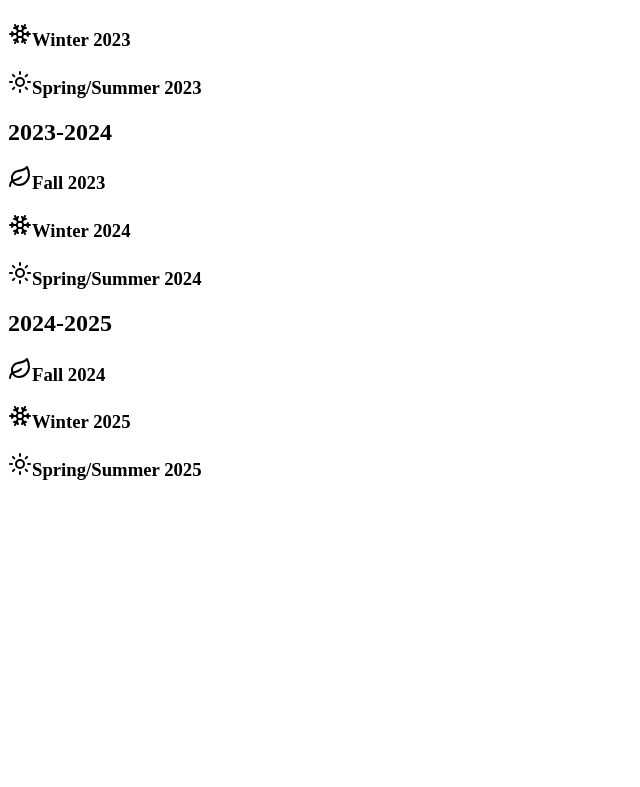
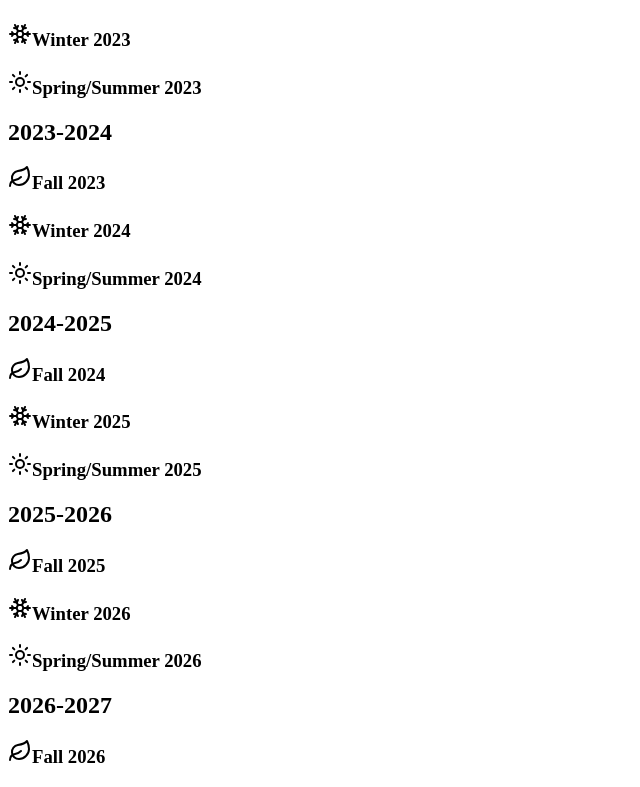
Before and after one commit to brandonnly/tmu-planner, a React (Vite) app in the folder frontend/: page / in a window 1280 px wide. Shown: the part 1618-2405 px from the top of the page, without its empty margins (0-640 px from the left). Before the commit the page ends 2118 px from the top, so only its background shows below. Built offline with nearby package versions, Linux system fonts and the light colour scheme.

Commit message:
feat: :sparkles: dynamically generate semsesters from beginning and end

```diff
--- a/frontend/src/components/academic-planner.tsx
+++ b/frontend/src/components/academic-planner.tsx
@@ -3,6 +3,14 @@ import { Card } from "@/components/ui/card";
 import { CourseCard } from "@/components/course-card";
 import { useState } from "react";
 import { Leaf, Snowflake, Sun } from "lucide-react";
+
+type Term = "Fall" | "Winter" | "Spring/Summer";
+
+interface Semester {
+  term: Term;
+  year: number;
+  id: string;
+}
 
 // Example course data - you can replace this with your actual data structure
 interface Course {
@@ -11,9 +19,75 @@ interface Course {
   courseName: string;
 }
 
+function generateSemesters(startTerm: Term, startYear: number, endTerm: Term, endYear: number): Semester[] {
+  const terms: Term[] = ["Fall", "Winter", "Spring/Summer"];
+  const semesters: Semester[] = [];
+
+  // Adjust end year if the end term is Winter or Spring/Summer
+  // because these terms belong to the previous academic year
+  const adjustedEndYear = endTerm === "Fall" ? endYear : endYear - 1;
+
+  let currentYear = startYear;
+  let currentTermIndex = terms.indexOf(startTerm);
+  const endTermIndex = terms.indexOf(endTerm);
+
+  while (currentYear < adjustedEndYear || (currentYear === adjustedEndYear && currentTermIndex <= endTermIndex)) {
+    const currentTerm = terms[currentTermIndex];
+
+    // Adjust year for Winter and Spring/Summer terms
+    const adjustedYear = currentTerm === "Fall" ? currentYear : currentYear + 1;
+
+    // Create semester ID in lowercase format
+    const termId = currentTerm.toLowerCase().replace("/", "-");
+
+    semesters.push({
+      term: currentTerm,
+      year: adjustedYear,
+      id: `${termId}-${adjustedYear}`,
+    });
+
+    currentTermIndex++;
+    if (currentTermIndex >= terms.length) {
+      currentTermIndex = 0;
+      currentYear++;
+    }
+  }
+
+  return semesters;
+}
+
+function groupSemestersByAcademicYear(semesters: Semester[]): Record<number, Semester[]> {
+  const academicYears: Record<number, Semester[]> = {};
+
+  semesters.forEach((semester) => {
+    // Academic year is determined by the Fall semester
+    // Fall 2021, Winter 2022, Spring/Summer 2022 all belong to academic year 2021-2022
+    const academicYear = semester.term === "Fall" ? semester.year : semester.year - 1;
+
+    if (!academicYears[academicYear]) {
+      academicYears[academicYear] = [];
+    }
+
+    academicYears[academicYear].push(semester);
+  });
+
+  // Sort semesters within each academic year
+  Object.values(academicYears).forEach(yearSemesters => {
+    yearSemesters.sort((a, b) => {
+      const termOrder = { "Fall": 0, "Winter": 1, "Spring/Summer": 2 };
+      if (a.year === b.year) {
+        return termOrder[a.term] - termOrder[b.term];
+      }
+      return a.year - b.year;
+    });
+  });
+
+  return academicYears;
+}
+
 interface SemesterColumnProps {
-  term: string;
-  year: string;
+  term: Term;
+  year: number;
   id: string;
   courses: Course[];
 }
@@ -69,40 +143,30 @@ function SemesterColumn({ term, year, id, courses }: SemesterColumnProps) {
 
 interface AcademicYearProps {
   startYear: number;
+  semesters: Semester[];
   semesterCourses: Record<string, Course[]>;
 }
 
-function AcademicYear({ startYear, semesterCourses }: AcademicYearProps) {
+function AcademicYear({ startYear, semesters, semesterCourses }: AcademicYearProps) {
   return (
     <div className="h-full flex flex-col">
       <h2 className="text-lg font-bold mb-2">{`${startYear}-${startYear + 1}`}</h2>
       <div className="flex gap-2 flex-1 min-h-0">
-        <SemesterColumn
-          term="Fall"
-          year={startYear.toString()}
-          id={`fall-${startYear}`}
-          courses={semesterCourses[`fall-${startYear}`] || []}
-        />
-        <SemesterColumn
-          term="Winter"
-          year={(startYear + 1).toString()}
-          id={`winter-${startYear + 1}`}
-          courses={semesterCourses[`winter-${startYear + 1}`] || []}
-        />
-        <SemesterColumn
-          term="Spring/Summer"
-          year={(startYear + 1).toString()}
-          id={`spring-${startYear + 1}`}
-          courses={semesterCourses[`spring-${startYear + 1}`] || []}
-        />
+        {semesters.map((semester) => (
+          <SemesterColumn
+            key={semester.id}
+            term={semester.term}
+            year={semester.year}
+            id={semester.id}
+            courses={semesterCourses[semester.id] || []}
+          />
+        ))}
       </div>
     </div>
   );
 }
 
 export function AcademicPlanner() {
-  const startYears = [2021, 2022, 2023, 2024];
-
   // Example courses - replace with your actual course data
   const exampleCourses: Course[] = [
     { id: "1", courseCode: "CPS109", courseName: "Computer Science I" },
@@ -117,6 +181,10 @@ export function AcademicPlanner() {
     { id: "10", courseCode: "CPS405", courseName: "Computer Science VIII" },
   ];
 
+  // Generate semesters starting from Fall 2021
+  const semesters = generateSemesters("Fall", 2021, "Fall", 2026);
+  const academicYears = groupSemestersByAcademicYear(semesters);
+
   // State to track which courses are in which semester
   const [semesterCourses, setSemesterCourses] = useState<Record<string, Course[]>>({
     "fall-2021": exampleCourses, // Initially place courses in Fall 2021
@@ -128,7 +196,7 @@ export function AcademicPlanner() {
   const sensors = useSensors(
     useSensor(PointerSensor, {
       activationConstraint: {
-        distance: 8, // 8px movement required before drag starts
+        distance: 8,
       },
     })
   );
@@ -184,10 +252,11 @@ export function AcademicPlanner() {
       <div className="h-full overflow-hidden">
         <div className="h-full overflow-x-auto">
           <div className="flex gap-16 p-6 min-w-min h-full">
-            {startYears.map((year) => (
-              <div key={year} className="h-full">
+            {Object.entries(academicYears).map(([startYear, yearSemesters]) => (
+              <div key={startYear} className="h-full">
                 <AcademicYear
-                  startYear={year}
+                  startYear={parseInt(startYear)}
+                  semesters={yearSemesters}
                   semesterCourses={semesterCourses}
                 />
               </div>
```
